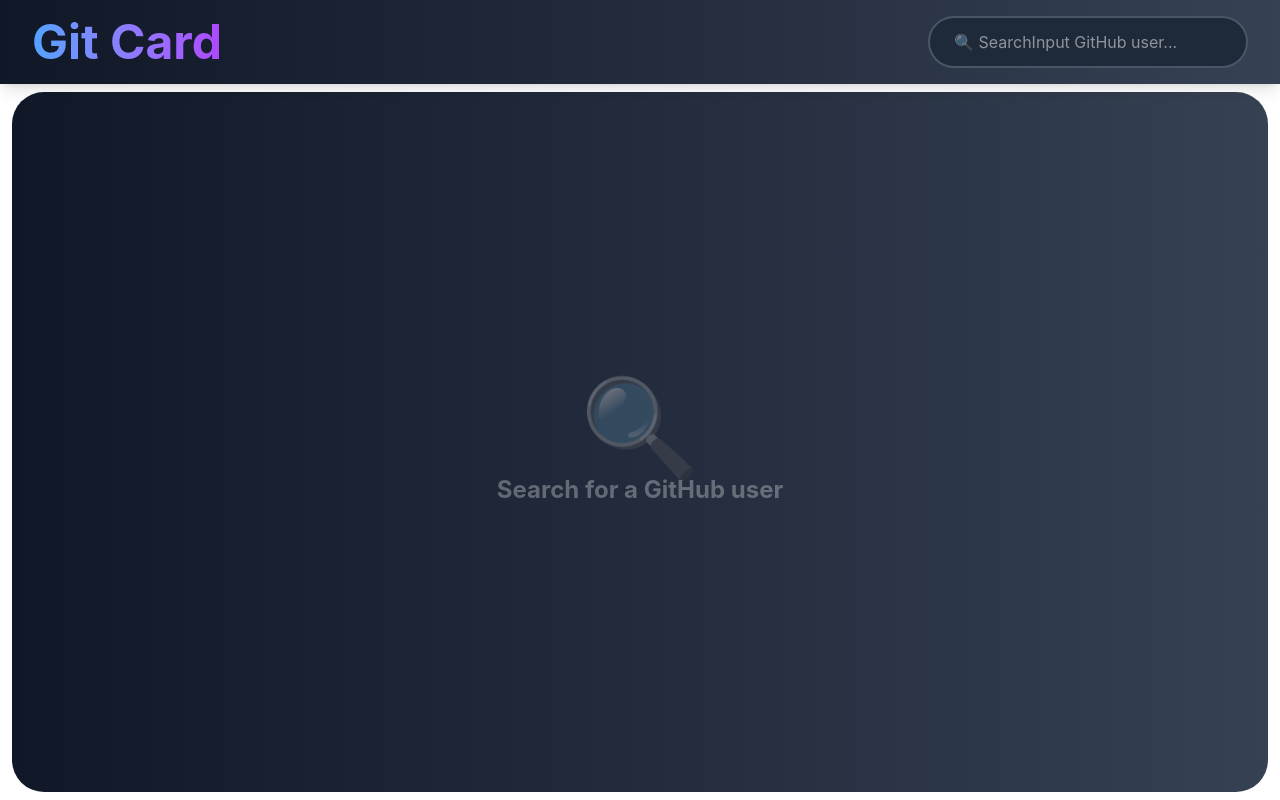
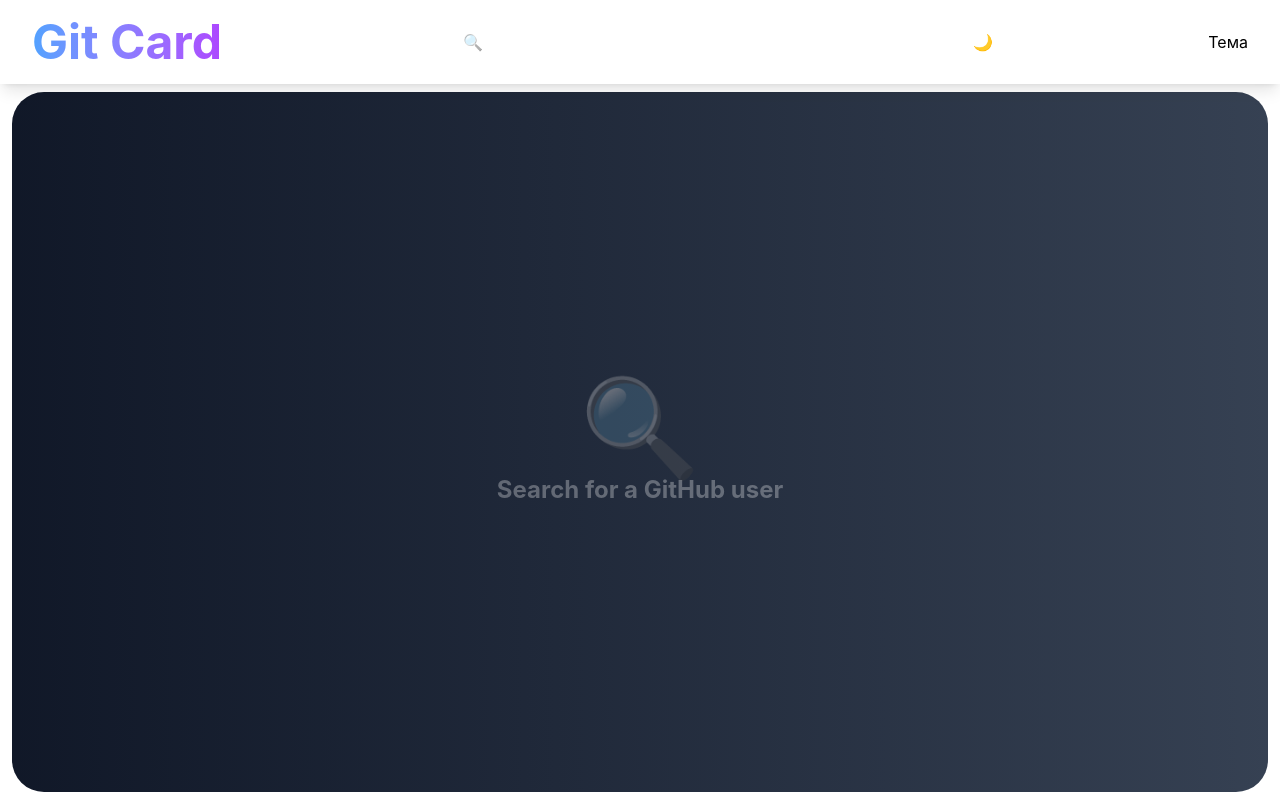
Before and after one commit to qudzen/git-card, a React (Vite) app: page / in a window 1280 px wide. Built offline with nearby package versions, Linux system fonts and the light colour scheme.

Commit message:
theme logic

```diff
--- a/src/App.tsx
+++ b/src/App.tsx
@@ -2,6 +2,7 @@ import Header from './Header Components/Header.tsx';
 import {useGithubSearch} from "./Header Components/useGithubSearch.ts";
 import {Body} from "./Body Components/Body.tsx";
 import {useBodyLogic} from "./Body Components/useBodyLogic.ts";
+import {useTheme} from "./useTheme.ts";
 function App() {
     const {
         searchUserName,
@@ -22,6 +23,11 @@ function App() {
         isActive
     } = useBodyLogic(results)
 
+    const {
+        theme,
+        toggleTheme,
+    } = useTheme()
+
   return (
       <div className='flex flex-col min-h-screen'>
         <Header
@@ -31,6 +37,8 @@ function App() {
             onKeyDown={onKeyDown}
             selectHint={selectHint}
             handleLogoClick={handleLogoClick}
+            theme={theme}
+            toggleTheme={toggleTheme}
         />
         <Body
             results={results}
--- a/src/Header Components/Header.tsx
+++ b/src/Header Components/Header.tsx
@@ -8,6 +8,8 @@ interface Props {
     onKeyDown: (event: React.KeyboardEvent<HTMLInputElement>) => void
     selectHint: (login: string) => void
     handleLogoClick: () => void
+    theme: string
+    toggleTheme: () => void
 }
 
 function Header(
@@ -17,7 +19,9 @@ function Header(
         onSearch,
         onKeyDown,
         selectHint,
-        handleLogoClick
+        handleLogoClick,
+        theme,
+        toggleTheme
     }: Props
 ) {
 
@@ -26,14 +30,14 @@ function Header(
 
     return (
         <>
-            <div className='bg-gradient-to-r from-gray-900 to-gray-700 shadow-lg relative'>
+            <div className='bg-white dark: from-gray-900 to-gray-700 shadow-lg relative'>
                 <div className='flex justify-between items-center px-8 py-4 max-w-7xl mx-auto'>
                     <h1 className='text-4xl md:text-5xl font-bold bg-gradient-to-r from-blue-400 to-purple-500 bg-clip-text text-transparent' onClick={handleLogoClick}>
                         Git Card
                     </h1>
                     <div className='relative'>
                         <input
-                            className='border-2 border-gray-600 rounded-full bg-gray-800 text-white px-6 py-3 w-80 focus:outline-none focus:border-blue-500 focus:ring-2 focus:ring-blue-500 transition-all'
+                            className='bg-white text-black border-2 rounded-full dark: bg-gray-800 text-white px-6 py-3 w-80 focus:outline-none focus:border-blue-500 focus:ring-2 focus:ring-blue-500 transition-all'
                             type="search"
                             placeholder="🔍 SearchInput GitHub user..."
                             value={searchUserName}
@@ -53,6 +57,10 @@ function Header(
                             </div>
                         )}
                     </div>
+                    {theme === 'dark' ? '🌙' : '☀️'}
+                    <button onClick={toggleTheme}>
+                        Тема
+                    </button>
                 </div>
             </div>
         </>
--- /dev/null
+++ b/src/useTheme.ts
@@ -0,0 +1,22 @@
+import {useEffect, useState} from "react";
+
+export function useTheme() {
+    const [theme, setTheme] = useState("dark");
+    useEffect(() => {
+        if (theme === "dark") {
+            document.documentElement.classList.add("dark");
+        }
+        else {
+            document.documentElement.classList.remove("dark");
+        }
+    }, [theme]);
+
+    const toggleTheme = (event) => {
+        if (theme === "dark") {setTheme("light");}
+        else setTheme("dark");
+    }
+    return {
+        theme,
+        toggleTheme,
+    }
+}
```
